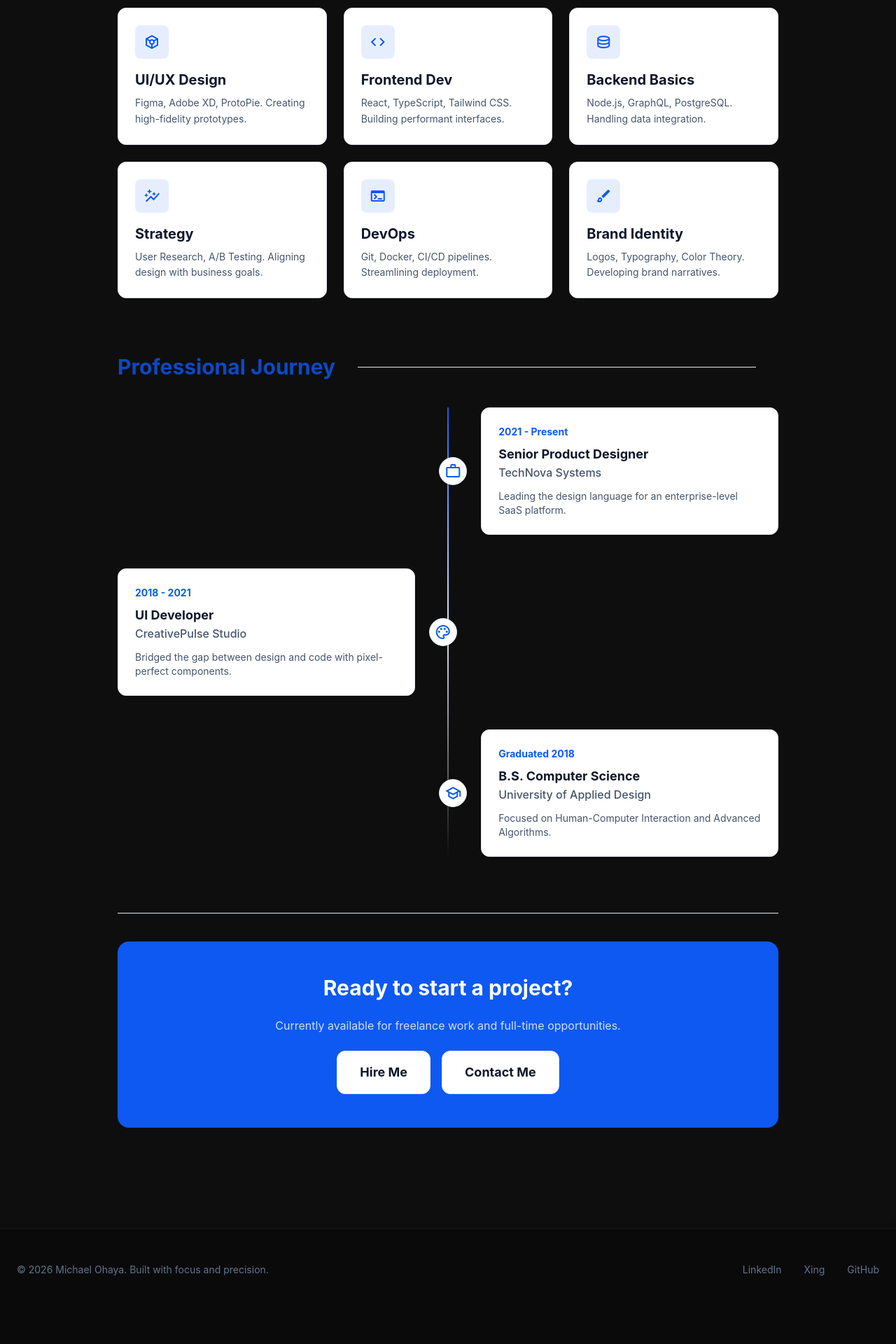
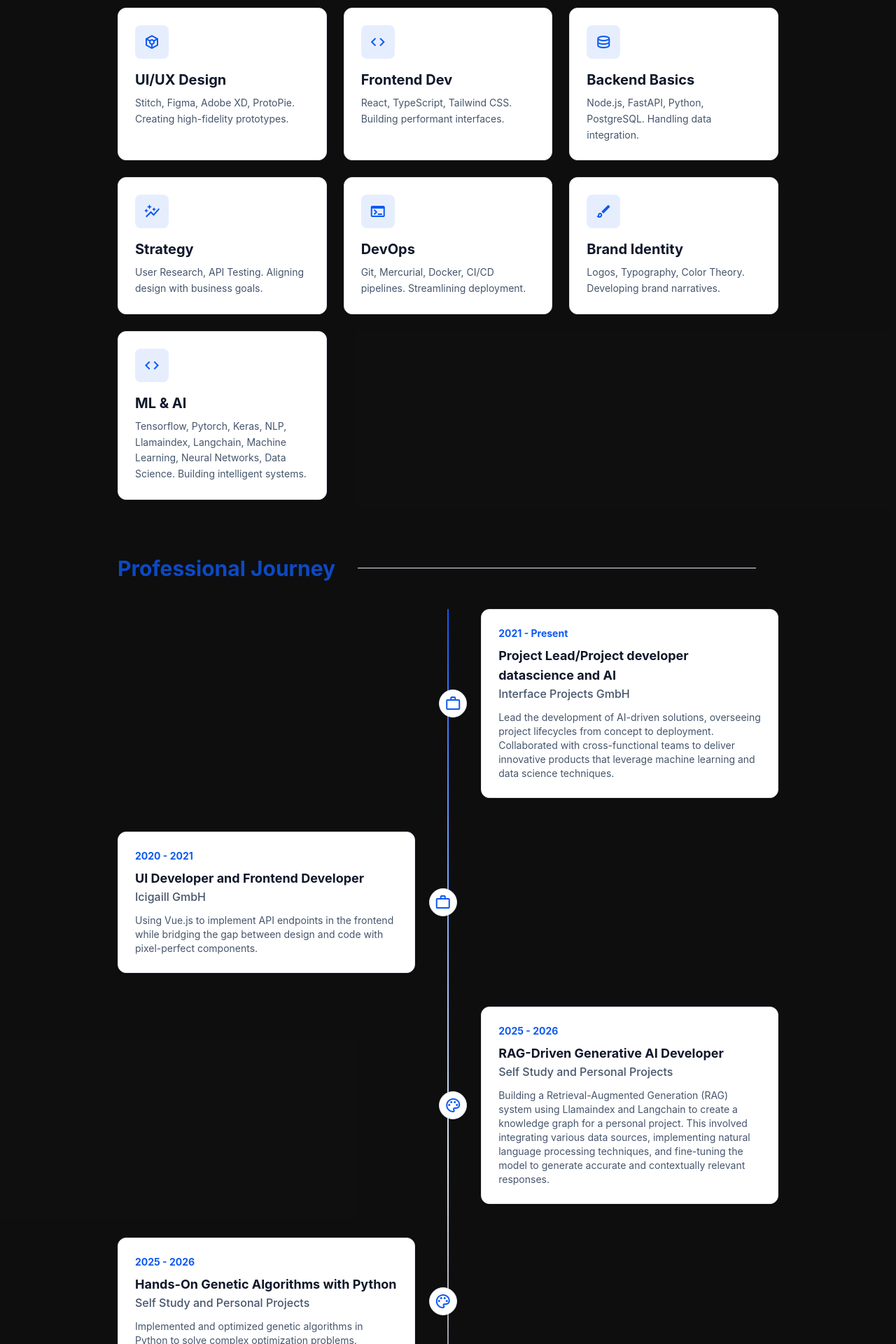
Before and after one commit to Ohaya-Michael/my-portfolio, a React (Vite) app: page /about in a window 1280 px wide. Shown: the part 800-2720 px from the top of the page at 70% size. Before the commit the page ends 2672 px from the top, so only its background shows below. Built offline with nearby package versions, Linux system fonts and the light colour scheme.

Commit message:
Modified about component to reflect me

```diff
--- a/src/components/about_me/AboutPage.jsx
+++ b/src/components/about_me/AboutPage.jsx
@@ -8,35 +8,58 @@ import SectionHeader from './SectionHeader';
 
 const AboutPage = () => {
   const skills = [
-    { icon: 'token', title: 'UI/UX Design', description: 'Figma, Adobe XD, ProtoPie. Creating high-fidelity prototypes.' },
+    { icon: 'token', title: 'UI/UX Design', description: 'Stitch, Figma, Adobe XD, ProtoPie. Creating high-fidelity prototypes.' },
     { icon: 'code', title: 'Frontend Dev', description: 'React, TypeScript, Tailwind CSS. Building performant interfaces.' },
-    { icon: 'database', title: 'Backend Basics', description: 'Node.js, GraphQL, PostgreSQL. Handling data integration.' },
-    { icon: 'auto_graph', title: 'Strategy', description: 'User Research, A/B Testing. Aligning design with business goals.' },
-    { icon: 'terminal', title: 'DevOps', description: 'Git, Docker, CI/CD pipelines. Streamlining deployment.' },
+    { icon: 'database', title: 'Backend Basics', description: 'Node.js, FastAPI, Python, PostgreSQL. Handling data integration.' },
+    { icon: 'auto_graph', title: 'Strategy', description: 'User Research, API Testing. Aligning design with business goals.' },
+    { icon: 'terminal', title: 'DevOps', description: 'Git, Mercurial, Docker, CI/CD pipelines. Streamlining deployment.' },
     { icon: 'brush', title: 'Brand Identity', description: 'Logos, Typography, Color Theory. Developing brand narratives.' },
+    { icon: 'code', title: 'ML & AI', description: 'Tensorflow, Pytorch, Keras, NLP, Llamaindex, Langchain, Machine Learning, Neural Networks, Data Science. Building intelligent systems.' },
+
   ];
 
   const experience = [
     {
       date: '2021 - Present',
-      title: 'Senior Product Designer',
-      company: 'TechNova Systems',
+      title: 'Project Lead/Project developer datascience and AI',
+      company: 'Interface Projects GmbH',
       icon: 'work',
-      description: 'Leading the design language for an enterprise-level SaaS platform.'
+      description: 'Lead the development of AI-driven solutions, overseeing project lifecycles from concept to deployment. Collaborated with cross-functional teams to deliver innovative products that leverage machine learning and data science techniques.'
     },
     {
-      date: '2018 - 2021',
-      title: 'UI Developer',
-      company: 'CreativePulse Studio',
+      date: '2020 - 2021',
+      title: 'UI Developer and Frontend Developer',
+      company: 'Icigaill GmbH',
+      icon: 'work',
+      description: 'Using Vue.js to implement API endpoints in the frontend while bridging the gap between design and code with pixel-perfect components.'
+    },
+    {
+      date: '2025 - 2026',
+      title: 'RAG-Driven Generative AI Developer',
+      company: 'Self Study and Personal Projects',
       icon: 'palette',
-      description: 'Bridged the gap between design and code with pixel-perfect components.'
+      description: 'Building a Retrieval-Augmented Generation (RAG) system using Llamaindex and Langchain to create a knowledge graph for a personal project. This involved integrating various data sources, implementing natural language processing techniques, and fine-tuning the model to generate accurate and contextually relevant responses.'
+    },
+    {
+      date: '2025 - 2026',
+      title: 'Hands-On Genetic Algorithms with Python',
+      company: 'Self Study and Personal Projects',
+      icon: 'palette',
+      description: 'Implemented and optimized genetic algorithms in Python to solve complex optimization problems.'
     },
     {
       date: 'Graduated 2018',
-      title: 'B.S. Computer Science',
-      company: 'University of Applied Design',
+      title: 'M.S. Computer Science and Media',
+      company: 'Bauhaus-Universität Weimar',
       icon: 'school',
-      description: 'Focused on Human-Computer Interaction and Advanced Algorithms.'
+      description: 'Focused on Human-Computer Interaction and Advanced Algorithms. Thesis on Cracked Image Classification using Convolutional Neural Networks.'
+    },
+    {
+      date: 'Graduated 2018',
+      title: 'B.S. Mathematics and Computer Science',
+      company: 'Federal University of Technology Owerri, Nigeria',
+      icon: 'school',
+      description: 'Focused on Human-Computer Interaction and Advanced Algorithms. Thesis on an encription algorithm based on the Collatz conjecture.'
     }
   ];
 
@@ -50,7 +73,6 @@ const AboutPage = () => {
             <div className="relative group">
               <div className="absolute -inset-1 bg-gradient-to-r from-[#0d59f2] to-blue-400 rounded-xl blur opacity-25 group-hover:opacity-50 transition duration-1000"></div>
               <img
-                // src="https://lh3.googleusercontent.com/aida-public/AB6AXuD6qos0x-QQD9x9rSgYVFEohI43LsmHry8wjj1ugnDtJrErhmrLYANOtNOhnqlKiWoU7q-LaWlLnp7n0dZ8BxmP8ZjcwX-rn6-b7BkLEODqklUAI3ReE_Mmnib4FXT8oS7iYUAGpXWoW14GZTeX8H4bXnvsj_DpQaKV_bNOGZPDU607hA0_PtLBeydQBtXhFUGuagSDCP6MTO-tdc3EaNaMvoTCGibGHdTM7z4rOr82NkfiSduvzpI_S7yx3kYWvN0_0RKN-DrOJ2c"
                 src={IMG}
                 alt="Portrait"
                 className="relative rounded-xl w-full max-w-sm aspect-square object-cover shadow-2xl"
```
